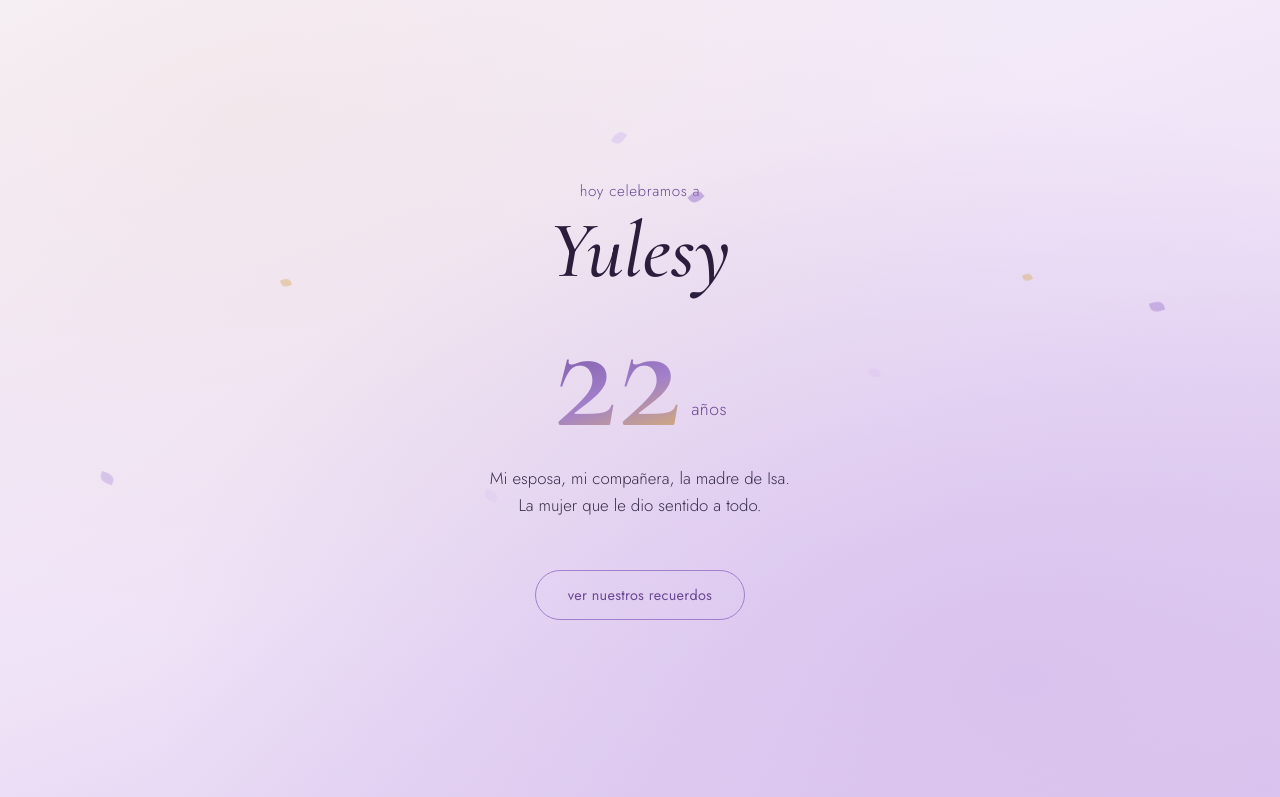
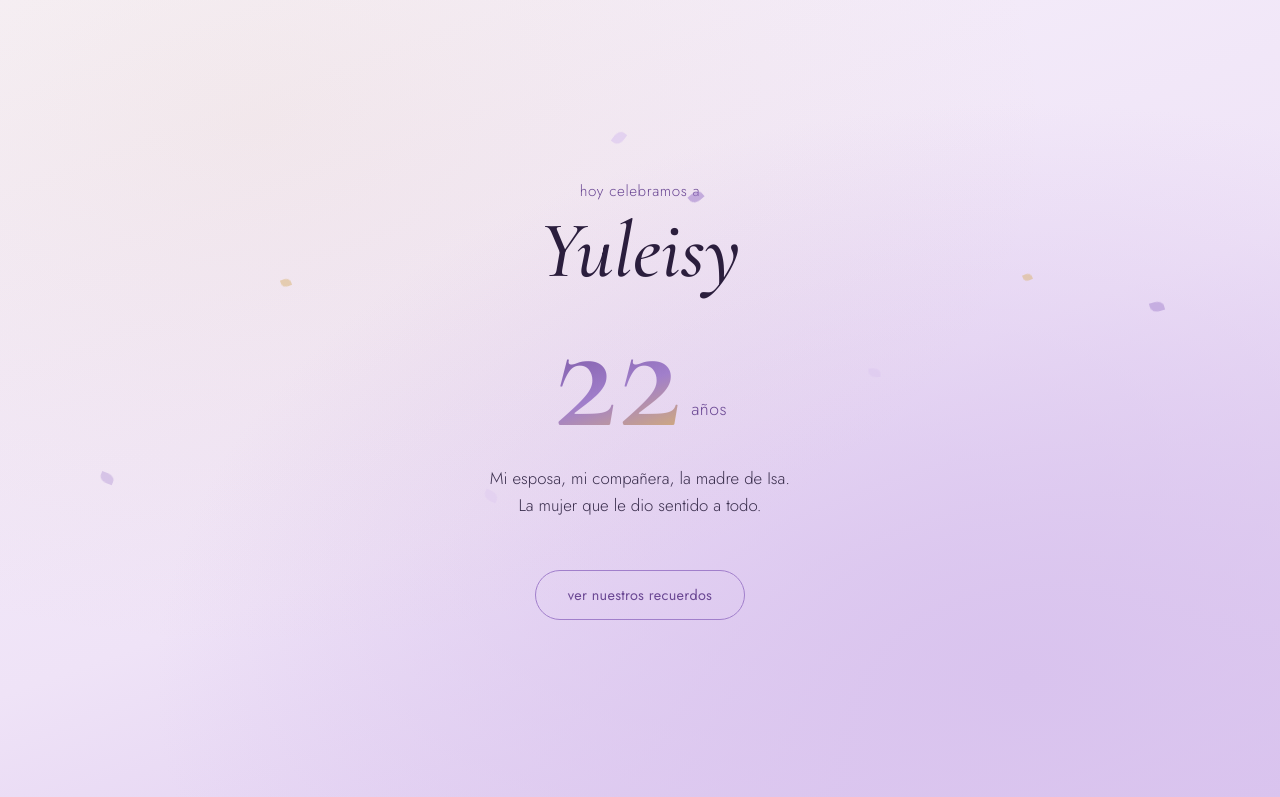
Before and after one commit to Jesus11-ops/CumpleYuleisy, a plain HTML site: page index.html in a window 1280 px wide. Shown: the top 797 px of the page. Drawn offline with nearby package versions, Linux system fonts and the light colour scheme.

Commit message:
Add files via upload

```diff
--- a/index.html
+++ b/index.html
@@ -19,7 +19,7 @@
 <!-- ===================== HERO ===================== -->
 <header class="hero">
   <p class="hero-eyebrow">hoy celebramos a</p>
-  <h1 class="hero-name">Yulesy</h1>
+  <h1 class="hero-name">Yuleisy</h1>
   <div class="hero-age">
     <span class="age-number">22</span>
     <span class="age-label">años</span>
```
